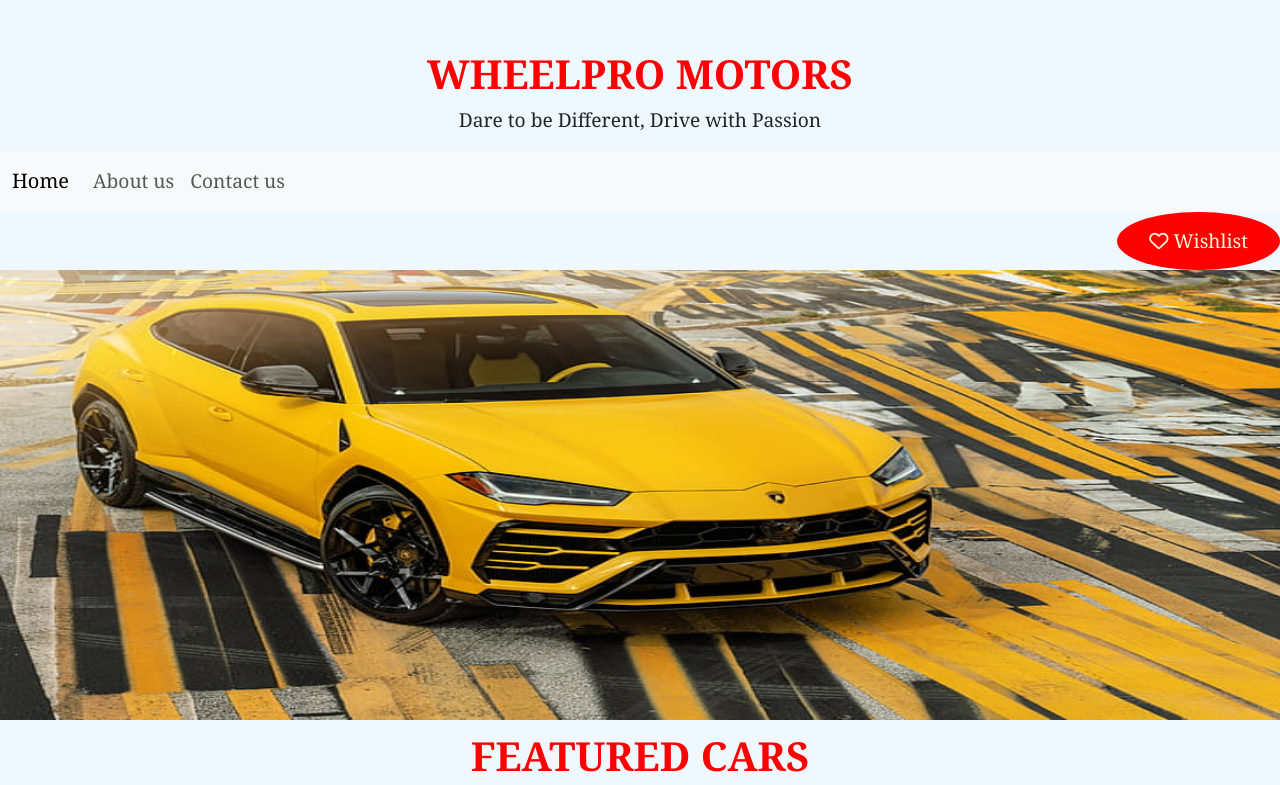
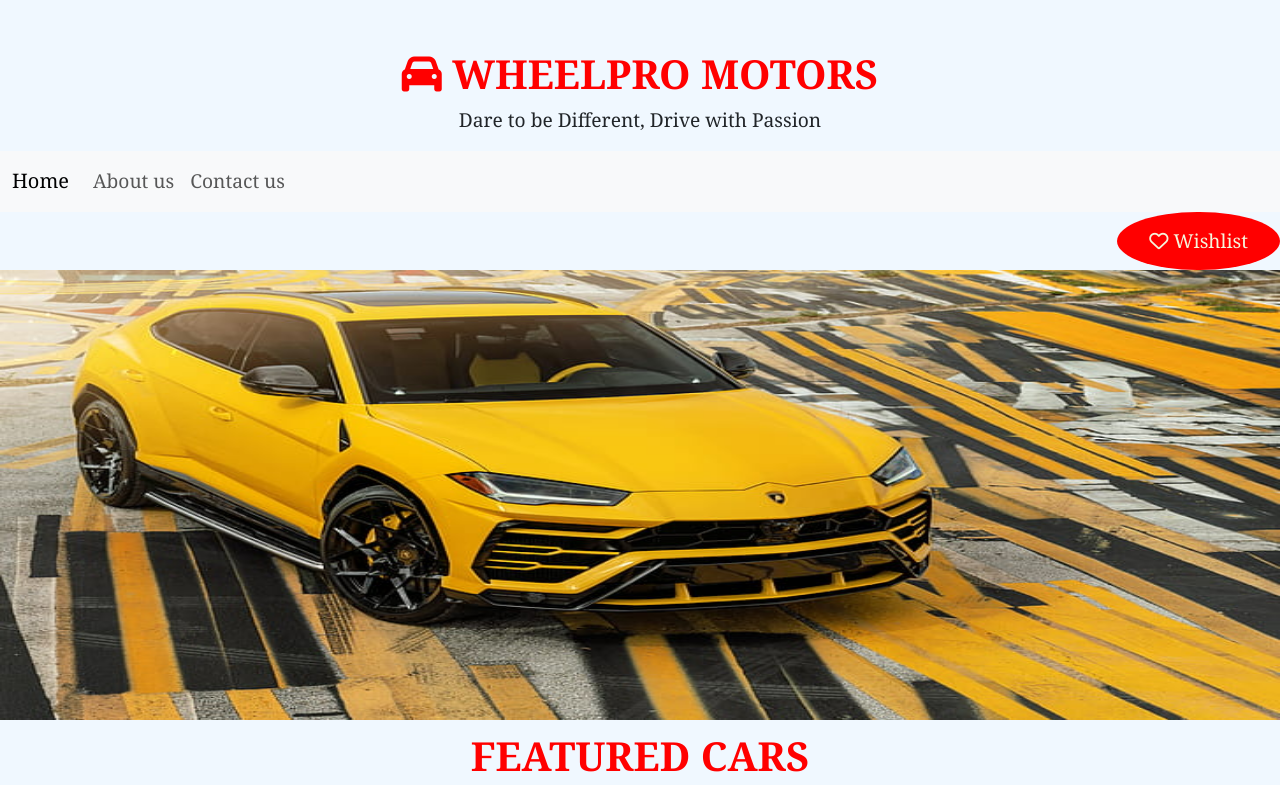
Before and after one commit to MercyOroo1/MercyOroo_Phase-1-project-WheelProMotors, a plain HTML site: page index.html in a window 1280 px wide. Shown: the top 785 px of the page. Drawn offline with nearby package versions, Linux system fonts and the light colour scheme; no server answers.

Commit message:
add a car icon to the title

```diff
--- a/index.html
+++ b/index.html
@@ -12,9 +12,11 @@
 </head>
 
 <body>
+     <div>
 
-    <h1> WHEELPRO MOTORS</h1>
+     <h1> <i class="fa-solid fa-car" id ="icon"></i>  WHEELPRO MOTORS </h1>
     <p> Dare to be Different, Drive with Passion</p>
+    </div>
     <!-- navbar -->
     <nav class="navbar navbar-expand-lg bg-body-tertiary">
         <div class="container-fluid">
```
